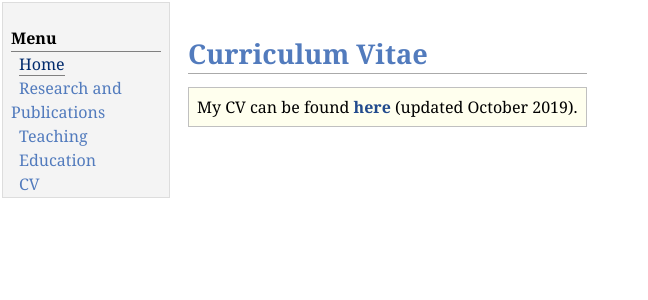
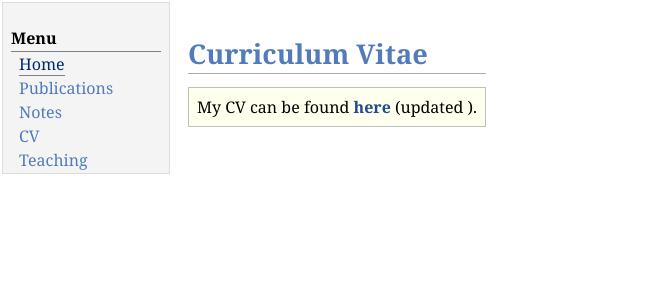
Before and after one commit to yuchaotaigu/yuchaotaigu.github.io, a Jekyll site: the page cv.html, which Jekyll copies as it is, in a window 1280 px wide. Shown: the top 300 px of the page, without its empty margins (0-648 px from the left). Built offline with Jekyll 4.4.1, drawn with Linux system fonts in a browser that asks for light colours; comment, search, counter and statistics services are not loaded.

Commit message:
Update cv.html

```diff
--- a/cv.html
+++ b/cv.html
@@ -14,16 +14,16 @@
 <td id="layout-menu">
 <div class="menu-category">Menu</div>
 <div class="menu-item"><a href="index.html" class="current">Home</a></div>
-<div class="menu-item"><a href="research.html">Research and Publications</a></div>
+<div class="menu-item"><a href="research.html">Publications</a></div>
+<div class="menu-item"><a href="notes.html">Notes</a></div>
+<div class="menu-item"><a href="cv.html">CV</a></div>
 <div class="menu-item"><a href="teaching.html">Teaching</a></div>
-<div class="menu-item"><a href="education.html">Education</a></div>
-<div class="menu-item"><a href="cv.html">CV</a></div>
 </td>
 <td id="layout-content">
 <h1>Curriculum Vitae </h1>
 <div class="infoblock">
 <div class="blockcontent">
-My CV can be found <a href="CV_RGV_October19.pdf"><b>here</b></a> (updated October 2019).
+My CV can be found <a href="CV_yuchao_October19.pdf"><b>here</b></a> (updated ).
 </div></div>
 </td>
 </tr>
```
Also changed, not shown: other parts of cv.html (+1 -1 lines).
